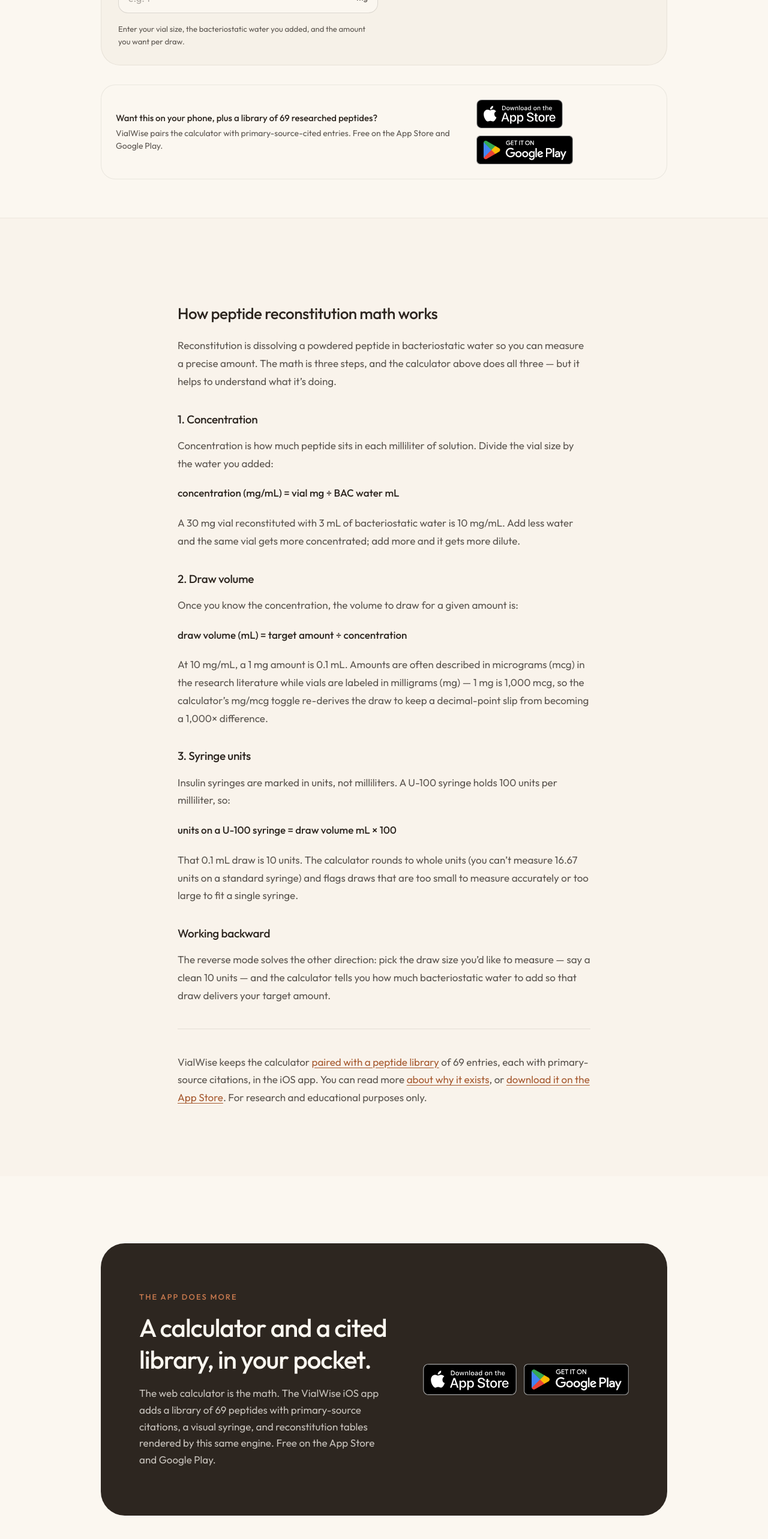
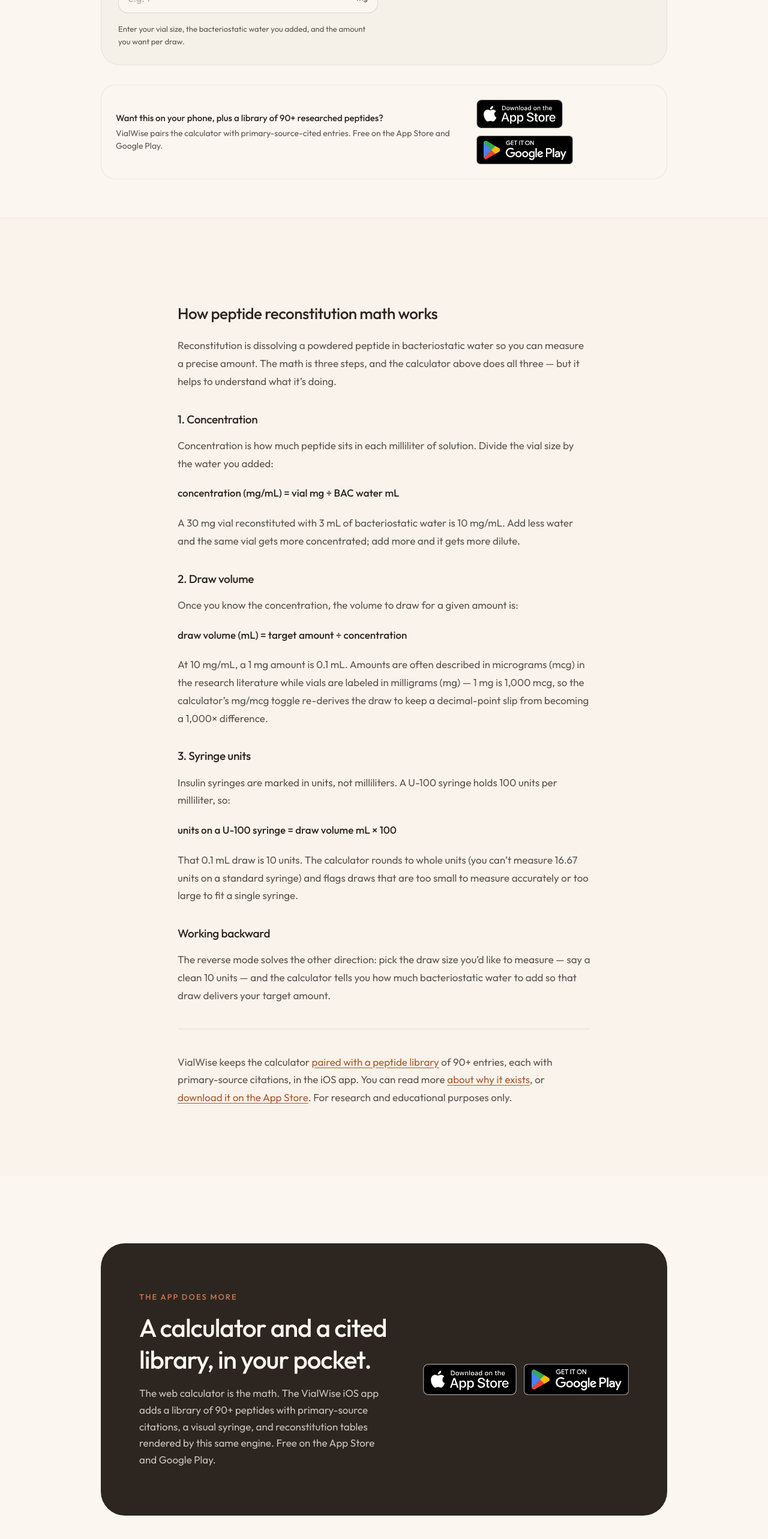
Before and after one commit to brightwealth/vialwise-web, a Next.js app: page /calculator in a window 1280 px wide. Shown: the part 998-3564 px from the top of the page at 60% size. Built offline with nearby package versions, Linux system fonts and the light colour scheme.

Commit message:
feat(site): update peptide-library count to evergreen 90+ everywhere (hero, pricing, FAQ, calculator, JSON-LD)

```diff
--- a/src/app/calculator/page.tsx
+++ b/src/app/calculator/page.tsx
@@ -143,7 +143,7 @@ export default function CalculatorPage() {
           <div className="mt-8 flex flex-col items-start gap-3 rounded-3xl border border-espresso/[0.08] bg-bone p-6 sm:flex-row sm:items-center sm:justify-between">
             <div>
               <p className="text-[15px] font-medium text-espresso">
-                Want this on your phone, plus a library of 69 researched peptides?
+                Want this on your phone, plus a library of 90+ researched peptides?
               </p>
               <p className="mt-1 text-[14px] text-graphite">
                 VialWise pairs the calculator with primary-source-cited
@@ -225,7 +225,7 @@ export default function CalculatorPage() {
               <p>
                 VialWise keeps the calculator{" "}
                 <Link href="/#features">paired with a peptide library</Link> of
-                69 entries, each with primary-source citations, in the iOS app.
+                90+ entries, each with primary-source citations, in the iOS app.
                 You can read more{" "}
                 <Link href="/about">about why it exists</Link>, or{" "}
                 <a
@@ -255,7 +255,7 @@ export default function CalculatorPage() {
                   </h2>
                   <p className="mt-4 max-w-md text-[16px] leading-relaxed text-bone/75 md:text-[17px]">
                     The web calculator is the math. The VialWise iOS app adds a
-                    library of 69 peptides with primary-source citations, a
+                    library of 90+ peptides with primary-source citations, a
                     visual syringe, and reconstitution tables rendered by this
                     same engine. Free on the App Store and Google Play.
                   </p>
--- a/src/app/page.tsx
+++ b/src/app/page.tsx
@@ -14,7 +14,7 @@ export const metadata: Metadata = {
     absolute: "VialWise: Peptide Reconstitution Calculator & Library",
   },
   description:
-    "Free peptide reconstitution calculator. Forward and reverse BAC water math. 69 peptides with primary-source citations. Pro adds a one-time protocol tracker. Research and educational only.",
+    "Free peptide reconstitution calculator. Forward and reverse BAC water math. 90+ peptides with primary-source citations. Pro adds a one-time protocol tracker. Research and educational only.",
   ...pageMetadata("https://www.getvialwise.com"),
 };
 
@@ -30,7 +30,7 @@ const jsonLd = {
       "@type": "SoftwareApplication",
       name: "VialWise",
       description:
-        "Peptide reconstitution calculator with forward and reverse BAC water math, a library of 69 peptides with primary-source citations, and a one-time Pro protocol-tracking suite. Research and educational use only.",
+        "Peptide reconstitution calculator with forward and reverse BAC water math, a library of 90+ peptides with primary-source citations, and a one-time Pro protocol-tracking suite. Research and educational use only.",
       applicationCategory: "HealthApplication",
       operatingSystem: "iOS, Android",
       offers: {
@@ -48,7 +48,7 @@ const jsonLd = {
       featureList: [
         "Forward reconstitution calculator (vial + BAC water + dose → draw size)",
         "Reverse reconstitution calculator (dose + vial + desired draw → BAC water volume)",
-        "Library of 69 peptides with primary-source citations",
+        "Library of 90+ peptides with primary-source citations",
         "mg/mcg toggle for unit safety",
         "U-100 syringe visualization",
         "Protocol tracking suite (Pro): dose log, body map, weekly recap, vial inventory, BID/TID, PDF export",
@@ -95,7 +95,7 @@ const jsonLd = {
           name: "Is VialWise available yet?",
           acceptedAnswer: {
             "@type": "Answer",
-            text: "Yes. VialWise is on the App Store for iPhone and on Google Play for Android. The forward and reverse calculator and the 69-peptide cited library are free; Pro adds the full tracking suite as a one-time purchase.",
+            text: "Yes. VialWise is on the App Store for iPhone and on Google Play for Android. The forward and reverse calculator and 90+ cited peptides are free; Pro adds the full tracking suite as a one-time purchase.",
           },
         },
         {
@@ -103,7 +103,7 @@ const jsonLd = {
           name: "What's the difference between Free and Pro?",
           acceptedAnswer: {
             "@type": "Answer",
-            text: "Free gives you the full forward and reverse calculator, the 69-peptide cited library, and tracking for one protocol. Pro is a one-time $44.99 purchase that unlocks unlimited saved protocols plus the full tracking suite: dose log, body map for site rotation, weekly recap, vial inventory with days of supply, BID/TID dosing, and PDF export. Free stays free, forever, even after you buy Pro.",
+            text: "Free gives you the full forward and reverse calculator, 90+ cited peptides, and tracking for one protocol. Pro is a one-time $44.99 purchase that unlocks unlimited saved protocols plus the full tracking suite: dose log, body map for site rotation, weekly recap, vial inventory with days of supply, BID/TID dosing, and PDF export. Free stays free, forever, even after you buy Pro.",
           },
         },
         {
--- a/src/components/FAQ.tsx
+++ b/src/components/FAQ.tsx
@@ -25,11 +25,11 @@ const FAQS: FaqItem[] = [
   },
   {
     q: "Is VialWise available yet?",
-    a: "Yes. VialWise is on the App Store for iPhone and on Google Play for Android. The forward and reverse calculator and the 69-peptide cited library are free; Pro adds the full tracking suite as a one-time purchase.",
+    a: "Yes. VialWise is on the App Store for iPhone and on Google Play for Android. The forward and reverse calculator and 90+ cited peptides are free; Pro adds the full tracking suite as a one-time purchase.",
   },
   {
     q: "What's the difference between Free and Pro?",
-    a: "Free gives you the full forward and reverse calculator, the 69-peptide cited library, and tracking for one protocol. Pro is a one-time $44.99 purchase that unlocks unlimited saved protocols plus the full tracking suite: dose log, body map for site rotation, weekly recap, vial inventory with days of supply, BID/TID dosing, and PDF export. Free stays free, forever, even after you buy Pro.",
+    a: "Free gives you the full forward and reverse calculator, 90+ cited peptides, and tracking for one protocol. Pro is a one-time $44.99 purchase that unlocks unlimited saved protocols plus the full tracking suite: dose log, body map for site rotation, weekly recap, vial inventory with days of supply, BID/TID dosing, and PDF export. Free stays free, forever, even after you buy Pro.",
   },
   {
     q: "Is Pro a subscription?",
--- a/src/components/Features.tsx
+++ b/src/components/Features.tsx
@@ -25,7 +25,7 @@ export function Features() {
         <FeatureCard
           eyebrow="02"
           title="A library you can actually use."
-          body="69 peptide entries with primary-source citations — PubMed DOIs, ClinicalTrials.gov NCTs, FDA labels. Reconstitution tables are calculator-rendered, never hand-typed. Open the reconstitution calculator straight from the library to run the math yourself."
+          body="90+ peptide entries with primary-source citations — PubMed DOIs, ClinicalTrials.gov NCTs, FDA labels. Reconstitution tables are calculator-rendered, never hand-typed. Open the reconstitution calculator straight from the library to run the math yourself."
           icon={<LibraryIcon />}
           accent="forest"
         />
--- a/src/components/Hero.tsx
+++ b/src/components/Hero.tsx
@@ -23,7 +23,7 @@ export function Hero() {
           <p className="max-w-lg text-[17px] leading-relaxed text-graphite md:text-[18px]">
             Built by someone who actually runs peptides.{" "}
             <span className="block sm:inline">
-              Calculator and 69-peptide cited library, free. Pro adds the full tracking suite for a one-time $44.99.
+              Calculator and 90+ cited peptides, free. Pro adds the full tracking suite for a one-time $44.99.
             </span>
           </p>
 
--- a/src/components/Pricing.tsx
+++ b/src/components/Pricing.tsx
@@ -7,7 +7,7 @@ import { StoreBadges } from "./StoreBadges";
 // charts are free for everyone.
 const FREE_FEATURES = [
   "Forward + reverse calculator",
-  "69-peptide cited library",
+  "90+ cited peptides",
   "Track your first protocol",
   "Scheduled dose reminders",
   "Half-life decay charts",
@@ -59,7 +59,7 @@ export function Pricing() {
           name="Free"
           price="$0"
           cadence="forever"
-          summary="The full forward and reverse calculator, the 69-peptide cited library, and tracking for your first protocol."
+          summary="The full forward and reverse calculator, 90+ cited peptides, and tracking for your first protocol."
           features={FREE_FEATURES}
           tone="cream"
           cta={<StoreBadges height={48} />}
```
